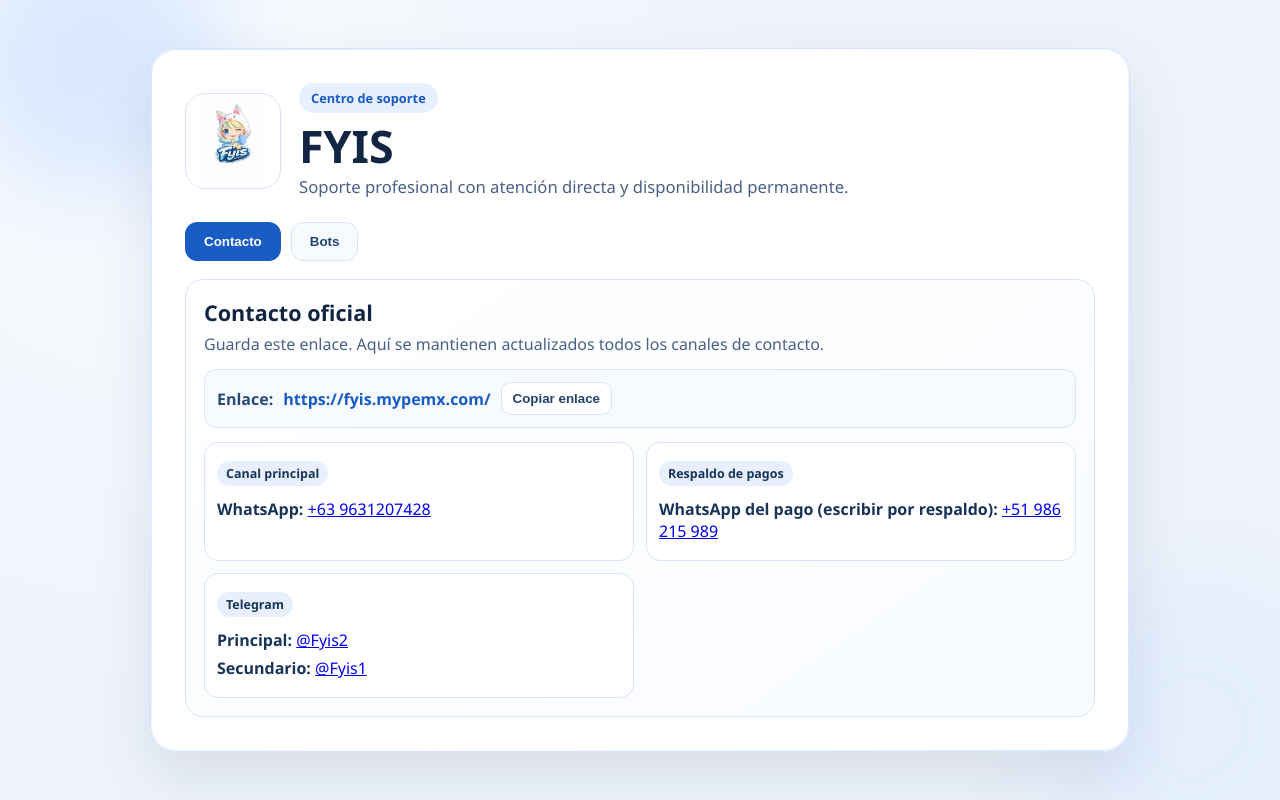
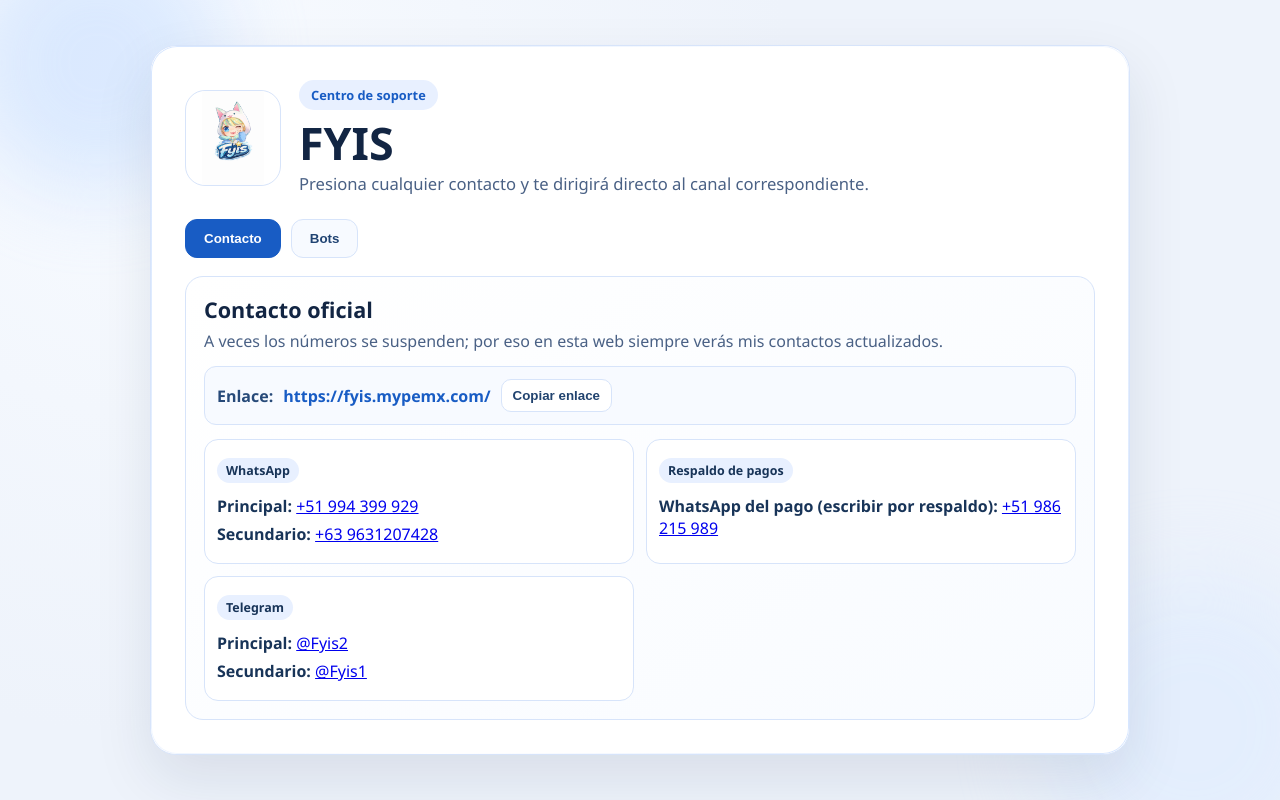
Before and after one commit to myhg02-ui/web, a Next.js app: page / in a window 1280 px wide. Built offline with nearby package versions, Linux system fonts and the light colour scheme.

Commit message:
feat: update whatsapp principal and contact messaging

```diff
--- a/app/page.tsx
+++ b/app/page.tsx
@@ -5,6 +5,7 @@
 type TabKey = "contacto" | "bots";
 
 const NETFLIX_LINK = "https://fyistv.mypemx.com/";
+const WHATSAPP_PRIMARY_LINK = "https://wa.me/51994399929";
 const WHATSAPP_MAIN_LINK = "https://wa.me/639631207428";
 const WHATSAPP_PAYMENT_LINK = "https://wa.me/51986215989";
 const TELEGRAM_MAIN = "https://t.me/Fyis2";
@@ -42,8 +43,8 @@
             <p className="badge">Centro de soporte</p>
             <h1>FYIS</h1>
             <p className="subtitle">
-              Soporte profesional con atención directa y disponibilidad
-              permanente.
+              Presiona cualquier contacto y te dirigirá directo al canal
+              correspondiente.
             </p>
           </div>
         </header>
@@ -71,8 +72,8 @@
           <section className="panel" aria-label="Datos de contacto">
             <h2>Contacto oficial</h2>
             <p className="hint">
-              Guarda este enlace. Aquí se mantienen actualizados todos los
-              canales de contacto.
+              A veces los números se suspenden; por eso en esta web siempre
+              verás mis contactos actualizados.
             </p>
             <div className="backup-link-box">
               <span className="backup-link-label">Enlace:</span>
@@ -85,9 +86,15 @@
             </div>
             <div className="contact-grid">
               <article className="contact-item">
-                <p className="mini-tag">Canal principal</p>
+                <p className="mini-tag">WhatsApp</p>
                 <p>
-                  <strong>WhatsApp:</strong>{" "}
+                  <strong>Principal:</strong>{" "}
+                  <a href={WHATSAPP_PRIMARY_LINK} target="_blank" rel="noreferrer">
+                    +51 994 399 929
+                  </a>
+                </p>
+                <p>
+                  <strong>Secundario:</strong>{" "}
                   <a href={WHATSAPP_MAIN_LINK} target="_blank" rel="noreferrer">
                     +63 9631207428
                   </a>
```
